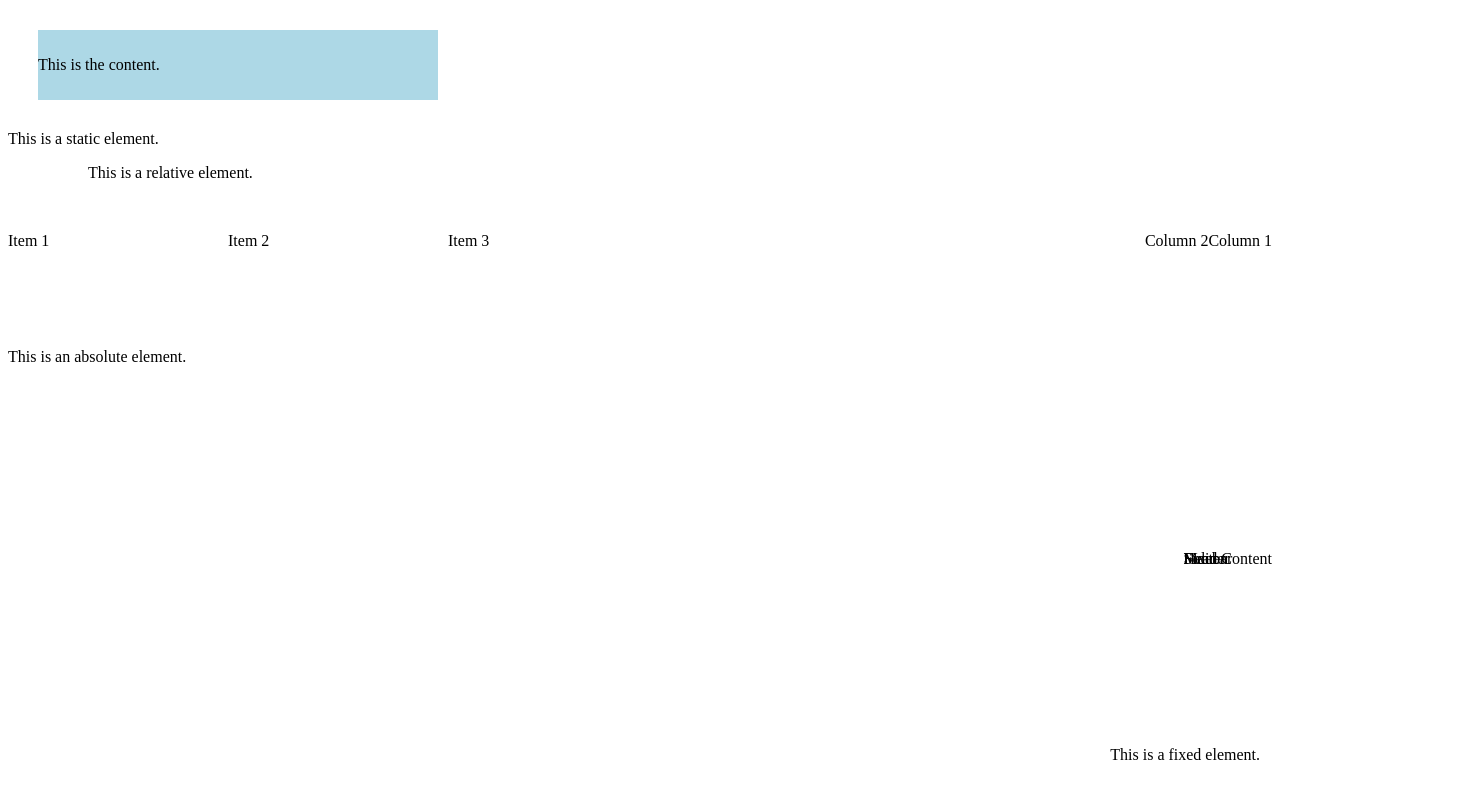
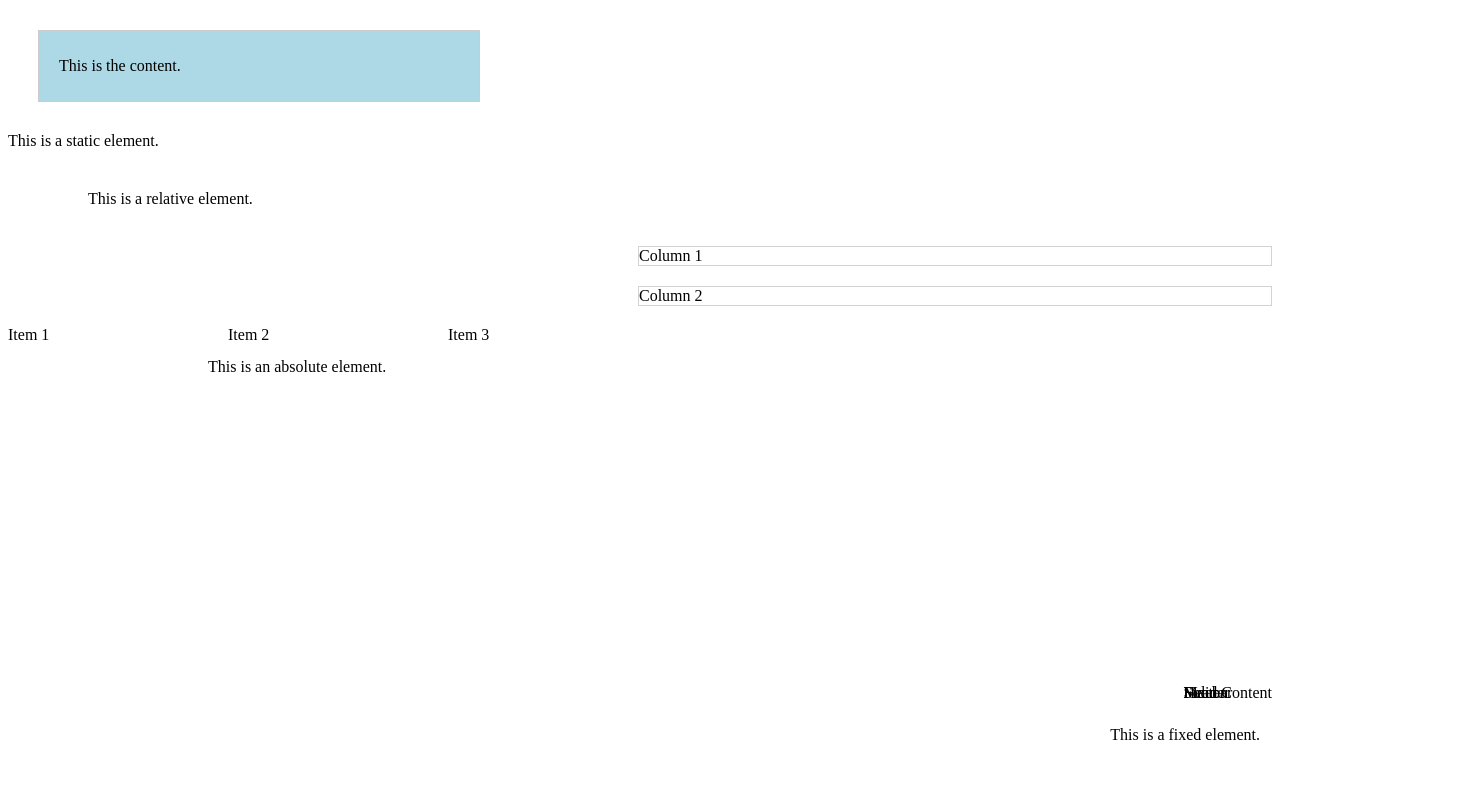
Before and after one commit to savvy-coders/unit-06-css-2-weloveariana, a website: page index.html in a window 1280 px wide. Shown: the whole page, 1472 px wide, since content can reach past the window. Drawn offline with Linux system fonts and the light colour scheme.

Commit message:
update all files to -remove solution file -correct test files and source files -update packages

```diff
--- a/index.html
+++ b/index.html
@@ -2,7 +2,7 @@
 <html>
 
 <head>
-  <link rel="stylesheet" href="solution.css">
+  <link rel="stylesheet" href="style.css">
 </head>
 
 <body>
--- a/package.json
+++ b/package.json
@@ -1,5 +1,5 @@
 {
-  "name": "fullstackprepcourse-unit3-html1",
+  "name": "fullstackprepcourse-unit6-CSS2",
   "version": "1.0.0",
   "description": "Coding exercises to accompany the Front End Prep Curriculum for Savvy Coders Full Stack Web Development Bootcamp",
   "main": "index.html",
--- a/solution.css
+++ /dev/null
@@ -1,65 +0,0 @@
-.box {
-  width: 400px;
-  padding: 10px 0;
-  box-sizing: content-box;
-  background-color: lightblue;
-}
-
-.box-with-margin {
-  margin: 30px;
-}
-
-.static-element {
-  position: relative;
-}
-
-.relative-element {
-  position: relative;
-  left: 80px;
-}
-
-.absolute-element {
-  position: relative;
-  top: 150px;
-}
-
-.fixed-element {
-  position: fixed;
-  bottom: 20px;
-  right: 20px;
-}
-
-.column {
-  float: right;
-}
-
-.container {
-  display: inline-flex;
-}
-
-.item {
-  width: 200px;
-  margin-right: 20px;
-}
-
-.grid-container {
-  display: grid;
-  grid-template-columns: repeat(4, 1fr);
-  grid-template-rows: repeat(3, 100px);
-}
-
-.grid-container .header {
-  grid-area: header;
-}
-
-.grid-container .sidebar {
-  grid-area: sidebar;
-}
-
-.grid-container .main {
-  grid-area: main;
-}
-
-.grid-container .footer {
-  grid-area: footer;
-}
```
Also changed, not shown: cypress/e2e/CSS2test.cy.js (line endings or trailing spaces), 2 other files.
